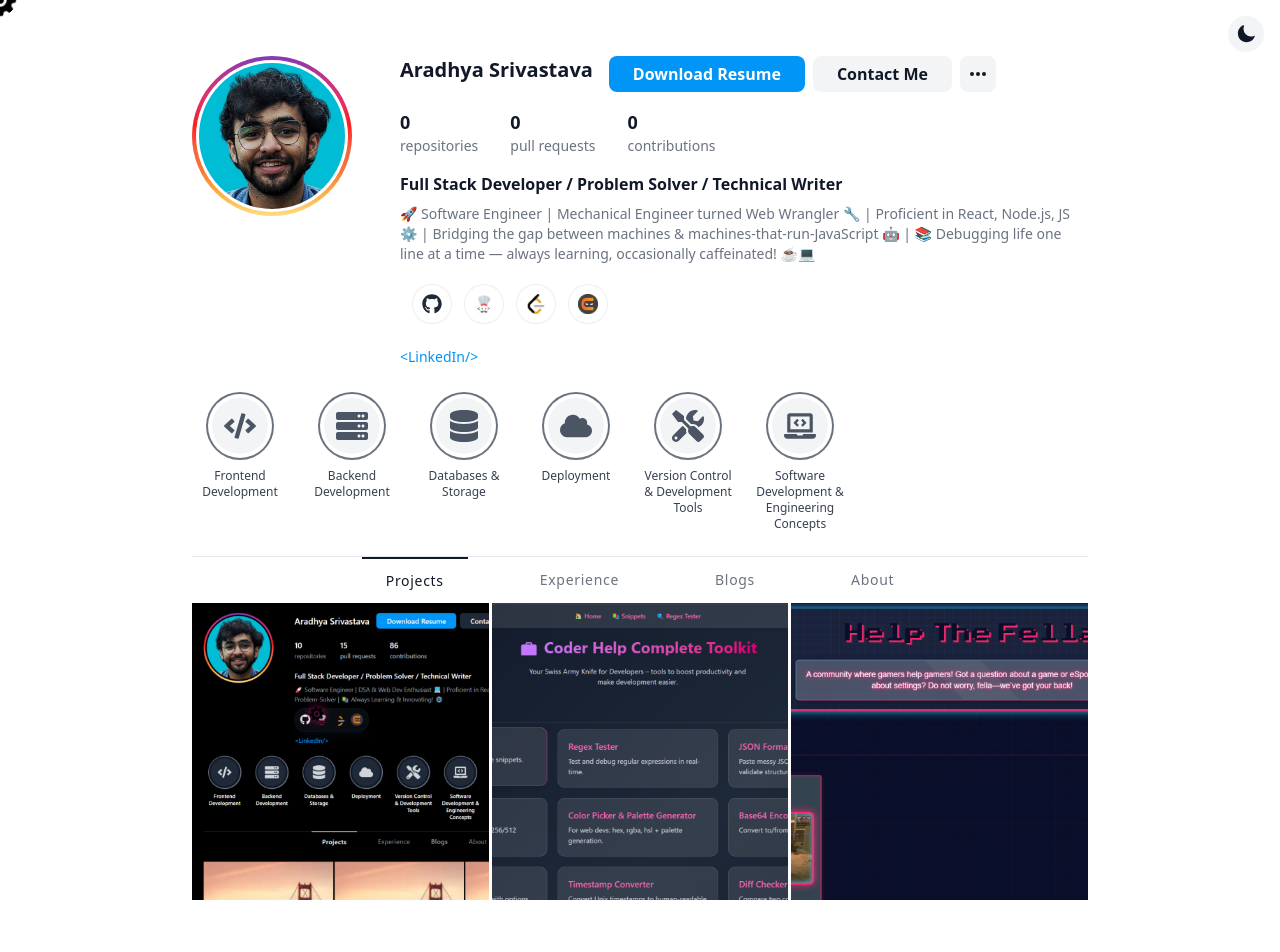
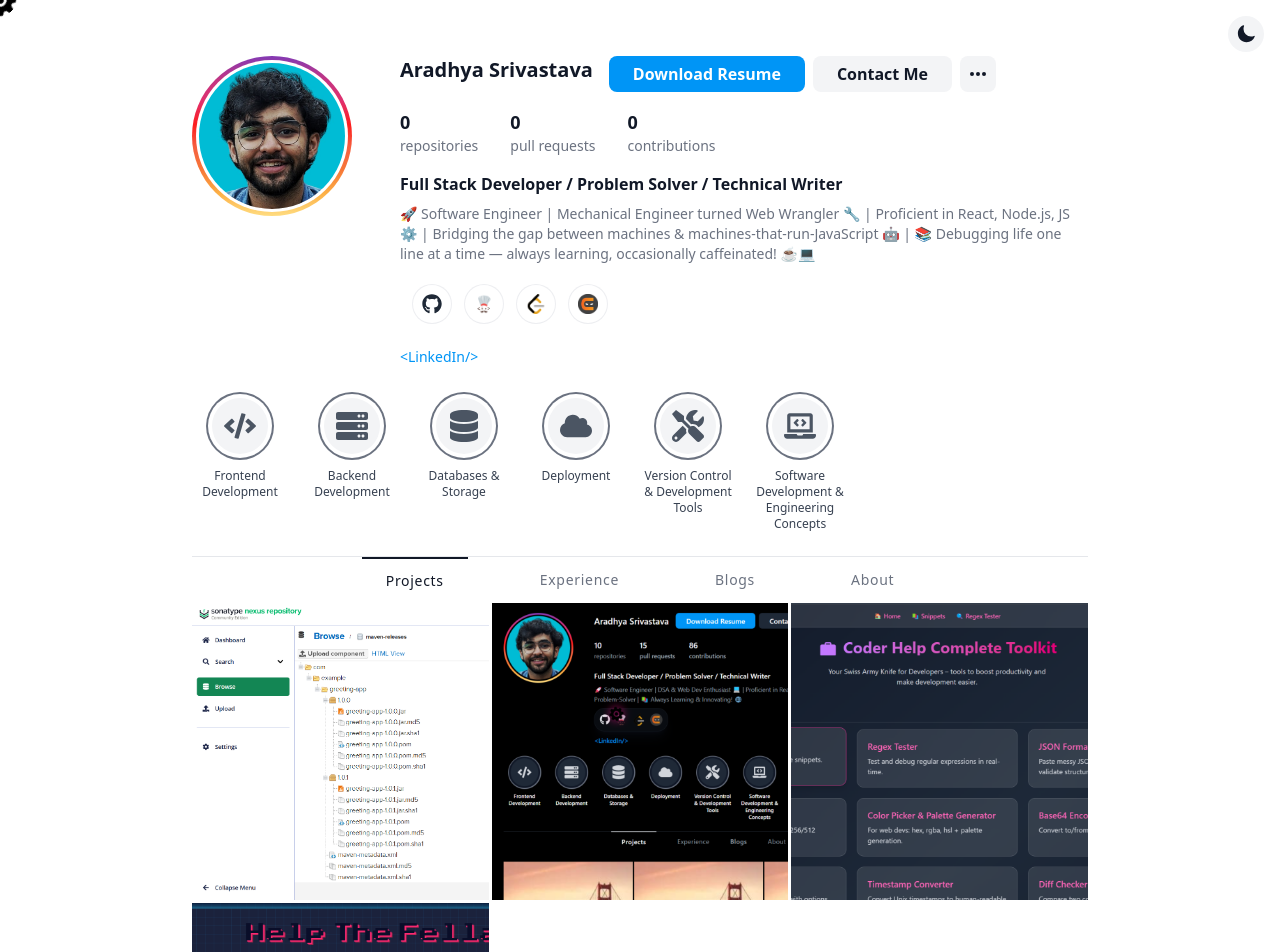
Before and after one commit to aradhya-7-7/portfolio, a React (Vite) app: page / in a window 1280 px wide. Shown: the top 952 px of the page. Built offline with nearby package versions, Linux system fonts and the light colour scheme; no server answers.

Commit message:
added latest project

```diff
--- a/src/Data/data.js
+++ b/src/Data/data.js
@@ -1,30 +1,21 @@
 export const projectsData = [
-  // {
-  //   id: 1,
-  //   title: "Live Auction System",
-  //   description: "A real-time auction platform powered by WebSockets, enabling users to bid on items in a fast and dynamic environment with instant updates.",
-  //   thumbnail: "/posts/1.png",
-  //   technologies: ["React", "Node.js", "WebSocket", "MongoDB"],
-  //   links: {
-  //     demo: "https://live-auction-demo.com",
-  //     github: "https://github.com/yourusername/live-auction-system",
-  //   },
-  // },
-  // {
-  //   id: 2,
-  //   title: "Aetherly - Ecommerce Website",
-  //   description: "A fully-featured ecommerce website with product listings, search, cart, payment integration, and admin panel for inventory management.",
-  //   thumbnail: "/posts/2.png",
-  //   technologies: ["Next.js", "TailwindCSS", "Stripe", "MongoDB"],
-  //   links: {
-  //     demo: "https://aetherly.com",
-  //     github: "https://github.com/yourusername/aetherly-ecommerce",
-  //   },
-  // },
+  {
+    id: 2,
+    title: "CI/CD Pipeline with Jenkins, Maven, Docker, and Nexus",
+    description:
+      "A fully automated CI/CD pipeline setup for a Java application. Built using Maven for build management, Docker for containerization, Jenkins for orchestration, and Nexus for artifact storage. This project showcases end-to-end DevOps lifecycle management, including building, testing, packaging, and deployment of a `.jar` file.",
+    thumbnail: "/posts/6.png",
+    technologies: ["Java", "Maven", "Docker", "Jenkins", "Nexus"],
+    links: {
+      demo: "",
+      github: "https://github.com/aradhya-7-7/devops-jar-deployment",
+    },
+  },
   {
     id: 3,
     title: "Portfolio",
-    description: "Personal portfolio website to showcase projects, experiences, blogs, and contact info, built with smooth animations and responsive design.",
+    description:
+      "Personal portfolio website to showcase projects, experiences, blogs, and contact info, built with smooth animations and responsive design.",
     thumbnail: "/posts/3.png",
     technologies: ["React", "Framer Motion", "TailwindCSS"],
     links: {
@@ -35,7 +26,8 @@ export const projectsData = [
   {
     id: 4,
     title: "DevTools - Swiss Army Knife for Coders",
-    description: "DevTools – Swiss Army Knife for Coders is a modern, all-in-one toolkit designed to streamline a developer’s workflow. Packed with essential utilities like formatters, converters, generators, API testers, and design helpers, it offers a clean and responsive interface to boost productivity and simplify everyday coding tasks.",
+    description:
+      "DevTools – Swiss Army Knife for Coders is a modern, all-in-one toolkit designed to streamline a developer’s workflow. Packed with essential utilities like formatters, converters, generators, API testers, and design helpers, it offers a clean and responsive interface to boost productivity and simplify everyday coding tasks.",
     thumbnail: "/posts/4.png",
     technologies: ["React", "Vite", "TailwindCSS"],
     links: {
@@ -46,15 +38,18 @@ export const projectsData = [
   {
     id: 5,
     title: "Help the Fella",
-    description: "A friendly hub where gamers help gamers! Whether you’re stuck in a game, puzzled by eSports settings, or just need quick advice, our community’s got your back. No question is too noob—just ask, fella!",
+    description:
+      "A friendly hub where gamers help gamers! Whether you’re stuck in a game, puzzled by eSports settings, or just need quick advice, our community’s got your back. No question is too noob—just ask, fella!",
     thumbnail: "/posts/5.png",
     technologies: ["React", "Firebase"],
     links: {
       demo: "https://help-the-fella.vercel.app/",
       github: "https://github.com/aradhya-7-7/Help-The-Fella",
     },
-  }
+  },
+
 ];
+
 
 
  export const experienceData = [
```
Also changed, not shown: public/posts/6.png (added).
